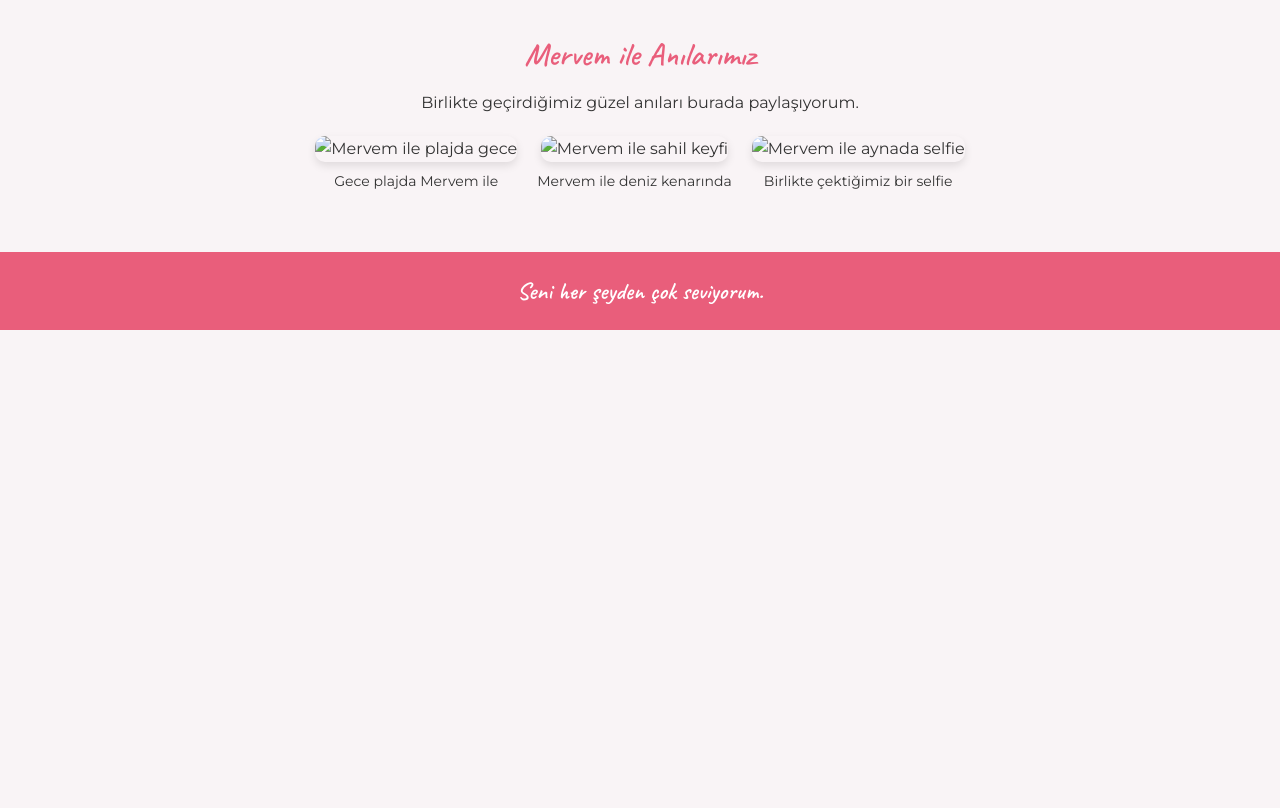
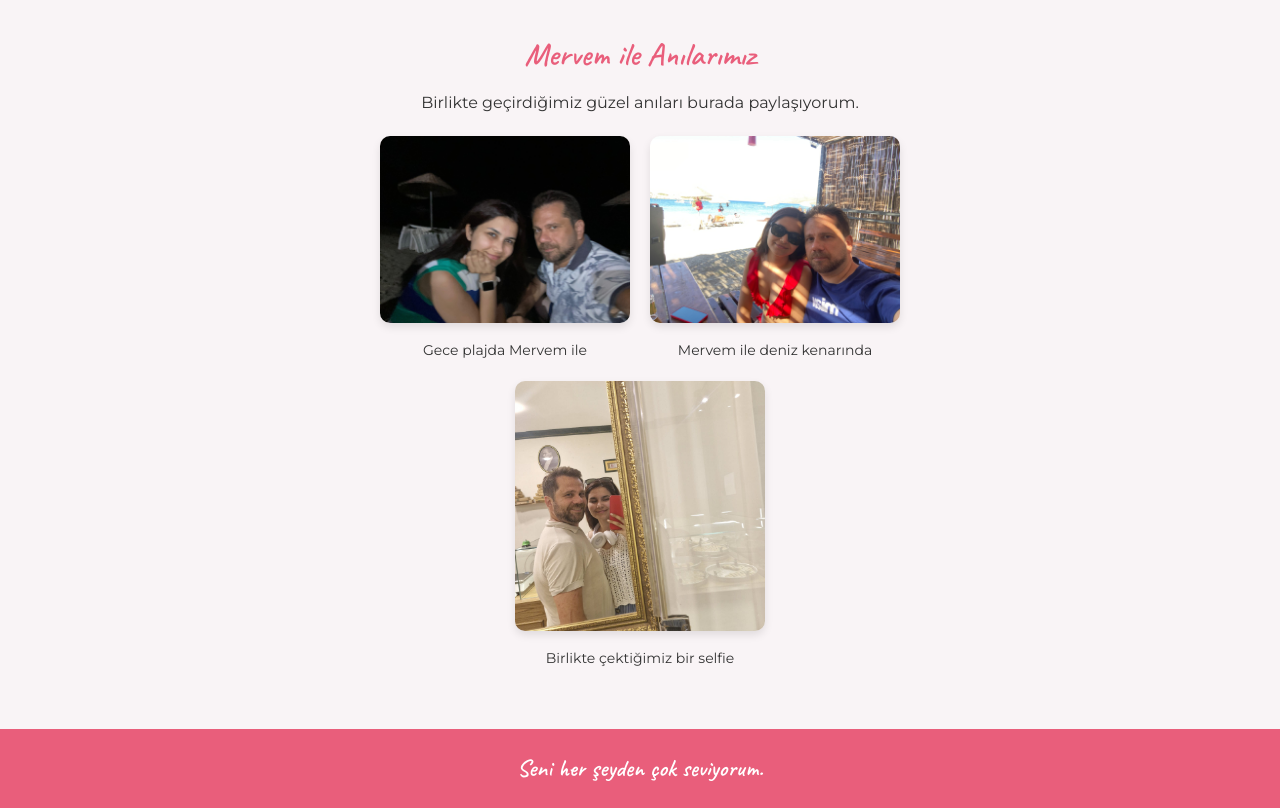
Before and after one commit to OaRist/mervem-seni-cok-seviyorum, a plain HTML site: page index.html in a window 1280 px wide. Shown: the part 1140-1948 px from the top of the page. Before the commit the page ends 1470 px from the top, so only its background shows below. Drawn offline with Linux system fonts and the light colour scheme.

Commit message:
Update index.html to fix image paths

```diff
--- a/index.html
+++ b/index.html
@@ -45,15 +45,15 @@
       <p>Birlikte geçirdiğimiz güzel anıları burada paylaşıyorum.</p>
       <div class="gallery-images">
         <figure>
-          <img src="photos/photo1.jpg" alt="Mervem ile plajda gece" />
+          <img src="photo1.jpg" alt="Mervem ile plajda gece" />
           <figcaption>Gece plajda Mervem ile</figcaption>
         </figure>
         <figure>
-          <img src="photos/photo2.jpg" alt="Mervem ile sahil keyfi" />
+          <img src="photo2.jpg" alt="Mervem ile sahil keyfi" />
           <figcaption>Mervem ile deniz kenarında</figcaption>
         </figure>
         <figure>
-          <img src="photos/photo3.jpg" alt="Mervem ile aynada selfie" />
+          <img src="photo3.jpg" alt="Mervem ile aynada selfie" />
           <figcaption>Birlikte çektiğimiz bir selfie</figcaption>
         </figure>
       </div>
```
